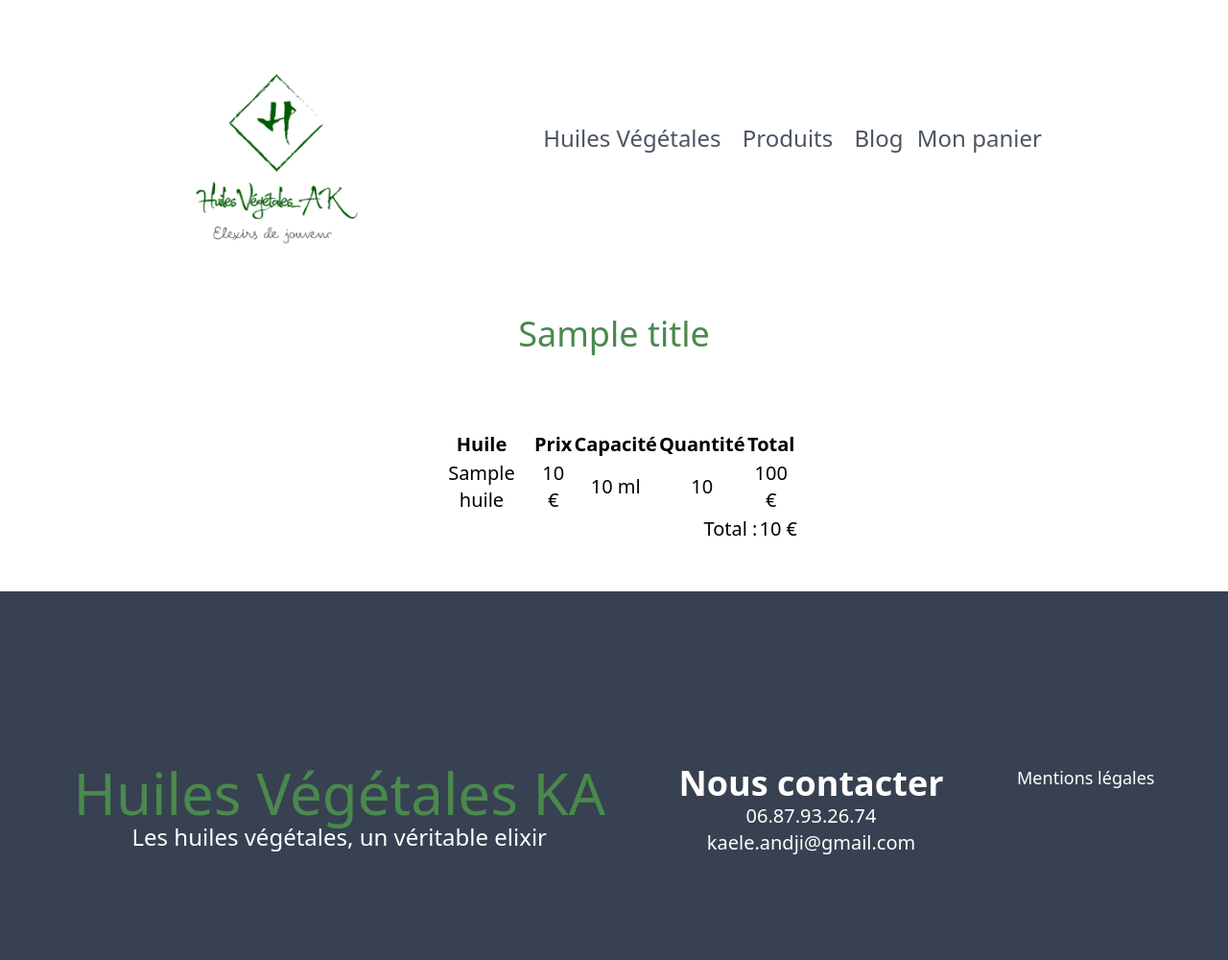
After one commit to mbecquer/Huile-Vegetale, a Symfony app: template templates/home/cart.html.twig in a window 1280 px wide. The commit adds this page. Shown: the whole page at 96% size. Run offline with Twig, Linux system fonts and the light colour scheme; the template is opened without the code that fills it: most values are stand-ins (such as "Sample title", 1, 10 or a date in 2020); some libraries are stand-ins or nearby versions.

Commit message:
cart fonctionnality

```diff
--- a/public/css/style.css
+++ b/public/css/style.css
@@ -15,6 +15,7 @@
   background:var(--green);
   color:white;
 }
+
 /* MENU MOBILE */
 .menu-btn {
   position: relative;
--- a/src/Controller/HomeController.php
+++ b/src/Controller/HomeController.php
@@ -58,4 +58,5 @@ class HomeController extends AbstractController
             "title" => "Mentions légales"
         ]);
     }
+
 }
--- a/templates/base.html.twig
+++ b/templates/base.html.twig
@@ -13,7 +13,7 @@
 			{% endblock %}
 		</title>
 		{# Run `composer require symfony/webpack-encore-bundle`
-																																																																																																																																																																																																																																																																																																																																																																																																																																																																																																																																																																																																																																																																																																																																																																																																																																																																																																																																																																																																																																																																																																																																				           and uncomment the following Encore helpers to start using Symfony UX #}
+																																																																																																																																																																																																																																																																																																																																																																																																																																																																																																																																																																																																																																																																																																																																																																																																																																																																																																																																																																																																																																																																																																																																						           and uncomment the following Encore helpers to start using Symfony UX #}
 		{% block stylesheets %}
 			{#{{ encore_entry_link_tags('app') }}#}
 		{% endblock %}
@@ -34,7 +34,7 @@
 
 
 				<a class="text-survol text-gray-600 no-underline mx-2" href="{{path('blog')}}">Blog</a>
-
+				<a class="text-survol text-gray-600 no-underline" href="{{path('cart')}}">Mon panier</a>
 			</div>
 			<!--MENU MOBILE-->
 			<div class="menu-btn flex-col text-center">
@@ -44,6 +44,7 @@
 					<li><a class="text-survol text-gray-600 no-underline"href="{{path('huiles')}}">Huiles Végétales</a></li>
 					<li><a class="text-survol text-gray-600 no-underline"href="{{path('huile_index')}}">Produits</a></li>
 					<li><a class="text-survol text-gray-600 no-underline"href="{{path('blog')}}">Blog</a></li>
+					<li><a class="text-survol text-gray-600 no-underline"href="{{path('cart')}}">Mon panier</a></li>
 				</ul>
 			</div>
 
--- /dev/null
+++ b/templates/home/cart.html.twig
@@ -0,0 +1,54 @@
+{% extends "base.html.twig" %}
+
+{% block title %}
+	{{title}}
+{% endblock %}
+{% block body %}
+	<h1 class="text-4xl text-center mt-10 text-green">{{title}}</h1>
+	<div class="w-full  md:w-96  mx-auto my-20 flex flex-wrap ">
+
+		{% if items | length > 0 %}
+			<table class=" relative text-center text-xl">
+				<thead>
+					<tr >
+						<th >Huile</th>
+						<th>Prix</th>
+						<th>Capacité</th>
+						<th>Quantité</th>
+						<th>Total</th>
+						<th></th>
+					</tr>
+				</thead>
+				<tbody>
+					{% for item in items %}
+						<tr>
+							<td>{{item.huile.name}}</td>
+							<td>{{item.huile.price}} €</td>
+							<td>{{item.huile.capacity}} ml</td>
+							<td>{{item.huile.quantity}}</td>
+							<td>{{item.huile.price * item.quantity}} €</td>
+							<td>
+								<a href="#">
+									<i class="fa fa-trash"></i>
+								</a>
+							</td>
+						</tr>
+					{% endfor %}
+				</tbody>
+				<tfoot>
+					<tr class="absolute right-0">
+						<td >Total :</td>
+                        <td>{{total}} €</td>
+					</tr>
+				</tfoot>
+			</table>
+		{% else %}
+			<p>Surprise c'est vide !
+			</p>
+		{% endif %}
+
+
+	</div>
+
+
+{% endblock %}
--- a/templates/huile/index.html.twig
+++ b/templates/huile/index.html.twig
@@ -24,9 +24,9 @@
 				</p>
 
 
-				<button class="w-60 lg:w-96 mt-0 sm:mt-20 font-bold text-lg sm:text-3xl border-2 rounded-lg ">
+				<a href="{{path('cart_add',{'id':huile.id})}}"><button class="w-60 lg:w-96 mt-0 sm:mt-20 font-bold text-lg sm:text-3xl border-2 rounded-lg ">
 
-					<i class="fa fa-shopping-cart fa-2x align-middle text-green"></i>Ajouter au panier</button>
+					<i class="fa fa-shopping-cart fa-2x align-middle text-green"></i>Ajouter au panier</button></a>
 			</div>
 
 		</div>
```
Also changed, not shown: migrations/Version20210317164404.php (added, +31 -0 lines), src/Controller/CartController.php (added, +60 -0 lines), src/Entity/Huiles.php (+17 -0 lines).
